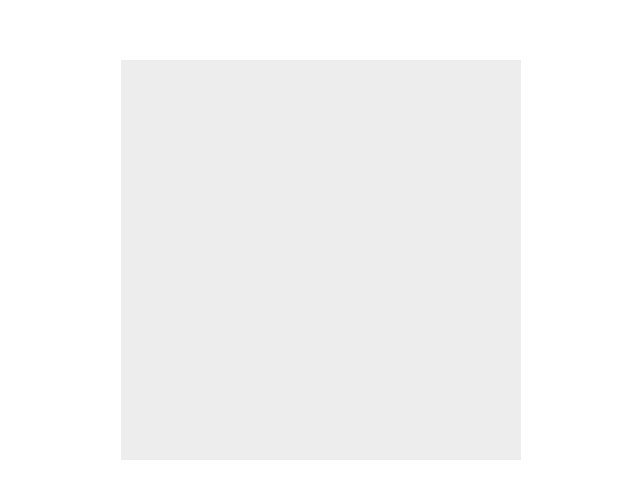
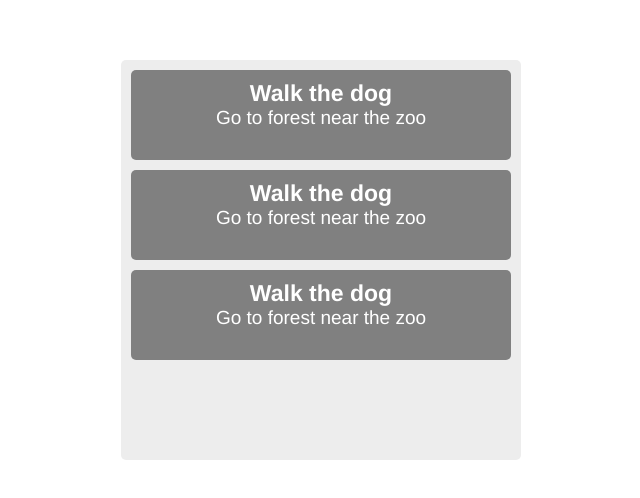
Before and after one commit to harishkrishnan24/vue-todo, a Vue app: page / in a window 1280 px wide. Shown: the top 498 px of the page, without its empty margins (319-959 px from the left). Built offline with nearby package versions, Linux system fonts and the light colour scheme.

Commit message:
Create Todo list and Todo Item

```diff
--- a/package.json
+++ b/package.json
@@ -9,6 +9,8 @@
   },
   "dependencies": {
     "core-js": "^3.6.4",
+    "node-sass": "^4.13.1",
+    "sass-loader": "^8.0.2",
     "vue": "^2.6.11"
   },
   "devDependencies": {
--- a/src/App.vue
+++ b/src/App.vue
@@ -1,18 +1,24 @@
 <template>
   <div id="app">
     <div class="todo-wrapper">
-      <div class="todo-container"></div>
+      <div class="todo-container">
+        <todo-list />
+      </div>
     </div>
   </div>
 </template>
 
 <script>
+import TodoList from "@/components/TodoList";
 export default {
-  name: "App"
+  name: "App",
+  components: {
+    TodoList
+  }
 };
 </script>
 
-<style>
+<style lang="scss" scoped>
 #app {
   font-family: Avenir, Helvetica, Arial, sans-serif;
   -webkit-font-smoothing: antialiased;
@@ -22,15 +28,18 @@ export default {
   margin-top: 60px;
 }
 
-.todo-wrapper {
+.todo {
+  &-wrapper {
     display: flex;
     justify-content: center;
     width: 100%;
   }
 
-.todo-container {
+  &-container {
     width: 400px;
     min-height: 400px;
     background-color: #ededed;
+    border-radius: 5px;
+  }
 }
 </style>
--- /dev/null
+++ b/src/components/TodoItem.vue
@@ -0,0 +1,32 @@
+<template>
+  <div class="todo-item">
+    <div class="todo-item-content">
+      <div class="todo-item-content-title">Walk the dog</div>
+      <div class="todo-item-content-description">Go to forest near the zoo</div>
+    </div>
+  </div>
+</template>
+
+<style lang="scss" scoped>
+.todo {
+  &-item {
+    background-color: grey;
+    min-height: 70px;
+    margin: 10px;
+    padding: 10px;
+    color: white;
+    border-radius: 5px;
+    font-size: 23px;
+
+    &-content {
+      &-title {
+        font-weight: bold;
+      }
+
+      &-description {
+        font-size: 19px;
+      }
+    }
+  }
+}
+</style>
--- /dev/null
+++ b/src/components/TodoList.vue
@@ -0,0 +1,17 @@
+<template>
+  <div class="todo-list">
+    <todo-item />
+    <todo-item />
+    <todo-item />
+  </div>
+</template>
+
+<script>
+import TodoItem from "@/components/TodoItem";
+
+export default {
+  components: {
+    TodoItem
+  }
+};
+</script>
--- /dev/null
+++ b/webpack.config.js
@@ -0,0 +1,10 @@
+module.exports = {
+    module: {
+        rules: [
+            {
+                test: /\.scss$/,
+                use: ['vue-style-loader', 'css-loader', 'sass-loader']
+            }
+        ]
+    }
+};
```
Also changed, not shown: 1 other file (tests, documents, lock files or other folders). Lines whose indentation alone changed are shown as unchanged.
